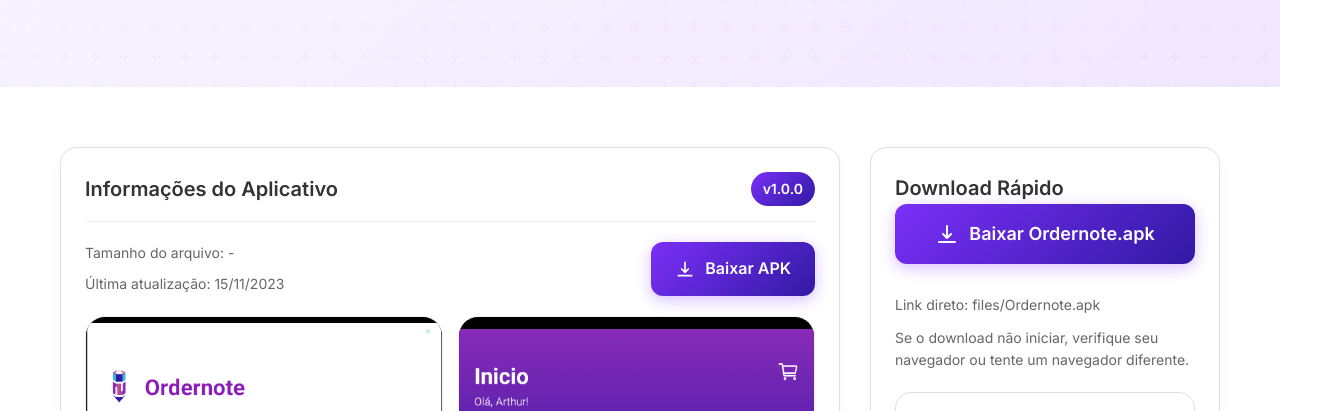
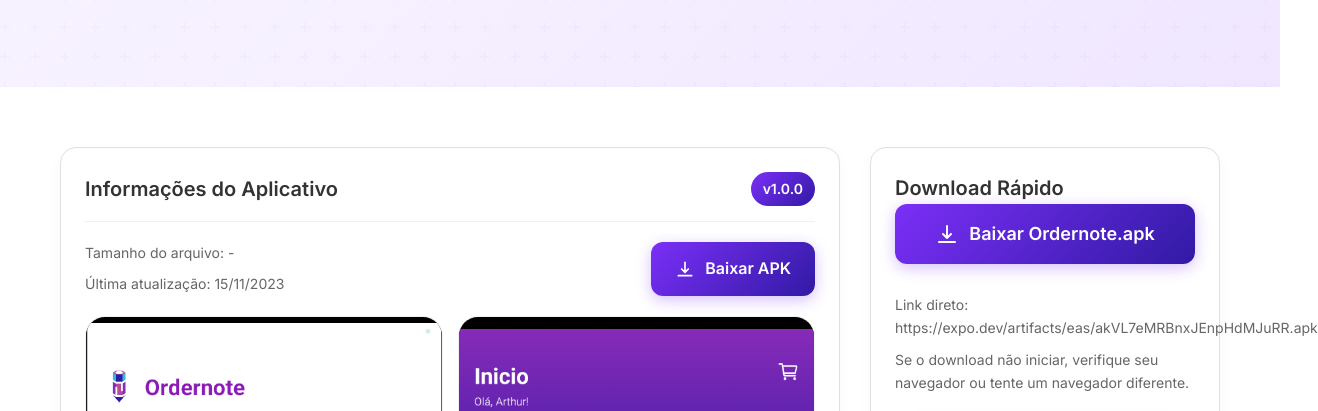
Before and after one commit to arthurruivo486/Ordernote_site, a plain HTML site: page index.html in a window 1280 px wide. Shown: the part 380-791 px from the top of the page, 1318 px wide, since content can reach past the window. Drawn offline with Linux system fonts and the light colour scheme; no server answers.

Commit message:
[fix] apk

```diff
--- a/index.html
+++ b/index.html
@@ -492,7 +492,7 @@
           </div>
         </div>
         <div class="header-actions">
-          <a href="application-9dda152e-3311-4072-ae6f-d72ecc62c5d3.apk" class="download-btn">
+          <a href="https://expo.dev/artifacts/eas/akVL7eMRBnxJEnpHdMJuRR.apk" class="download-btn">
             <svg width="20" height="20" viewBox="0 0 24 24" fill="none" xmlns="http://www.w3.org/2000/svg">
               <path d="M12 16L12 4M12 16L8 12M12 16L16 12" stroke="currentColor" stroke-width="2" stroke-linecap="round" stroke-linejoin="round"/>
               <path d="M4 20H20" stroke="currentColor" stroke-width="2" stroke-linecap="round"/>
@@ -647,7 +647,7 @@
           <div class="card">
             <h3 class="card-title">Download Rápido</h3>
 
-            <a id="downloadBig" class="download-btn download-btn-lg" href="files/Ordernote.apk" download>
+            <a id="downloadBig" class="download-btn download-btn-lg" href="https://expo.dev/artifacts/eas/akVL7eMRBnxJEnpHdMJuRR.apk" download>
               <svg width="24" height="24" viewBox="0 0 24 24" fill="none" xmlns="http://www.w3.org/2000/svg">
                 <path d="M12 16L12 4M12 16L8 12M12 16L16 12" stroke="currentColor" stroke-width="2" stroke-linecap="round" stroke-linejoin="round"/>
                 <path d="M4 20H20" stroke="currentColor" stroke-width="2" stroke-linecap="round"/>
@@ -656,7 +656,7 @@
             </a>
 
             <div style="margin-top: 15px; font-size: 14px; color: var(--text-muted);">
-              <p>Link direto: <span id="rawLink">/files/Ordernote.apk</span></p>
+              <p>Link direto: <span id="rawLink">https://expo.dev/artifacts/eas/akVL7eMRBnxJEnpHdMJuRR.apk</span></p>
               <p style="margin-top: 10px;">Se o download não iniciar, verifique seu navegador ou tente um navegador diferente.</p>
             </div>
 
@@ -727,7 +727,7 @@
         'v1.0.0 — Lançamento inicial com funcionalidades básicas de vendas',
         'v0.9.0 — Versão beta com correções de estabilidade'
       ],
-      apkPath: 'files/Ordernote.apk'
+      apkPath: 'https://expo.dev/artifacts/eas/akVL7eMRBnxJEnpHdMJuRR.apk'
     };
 
     // Inicializar dados na página
```
